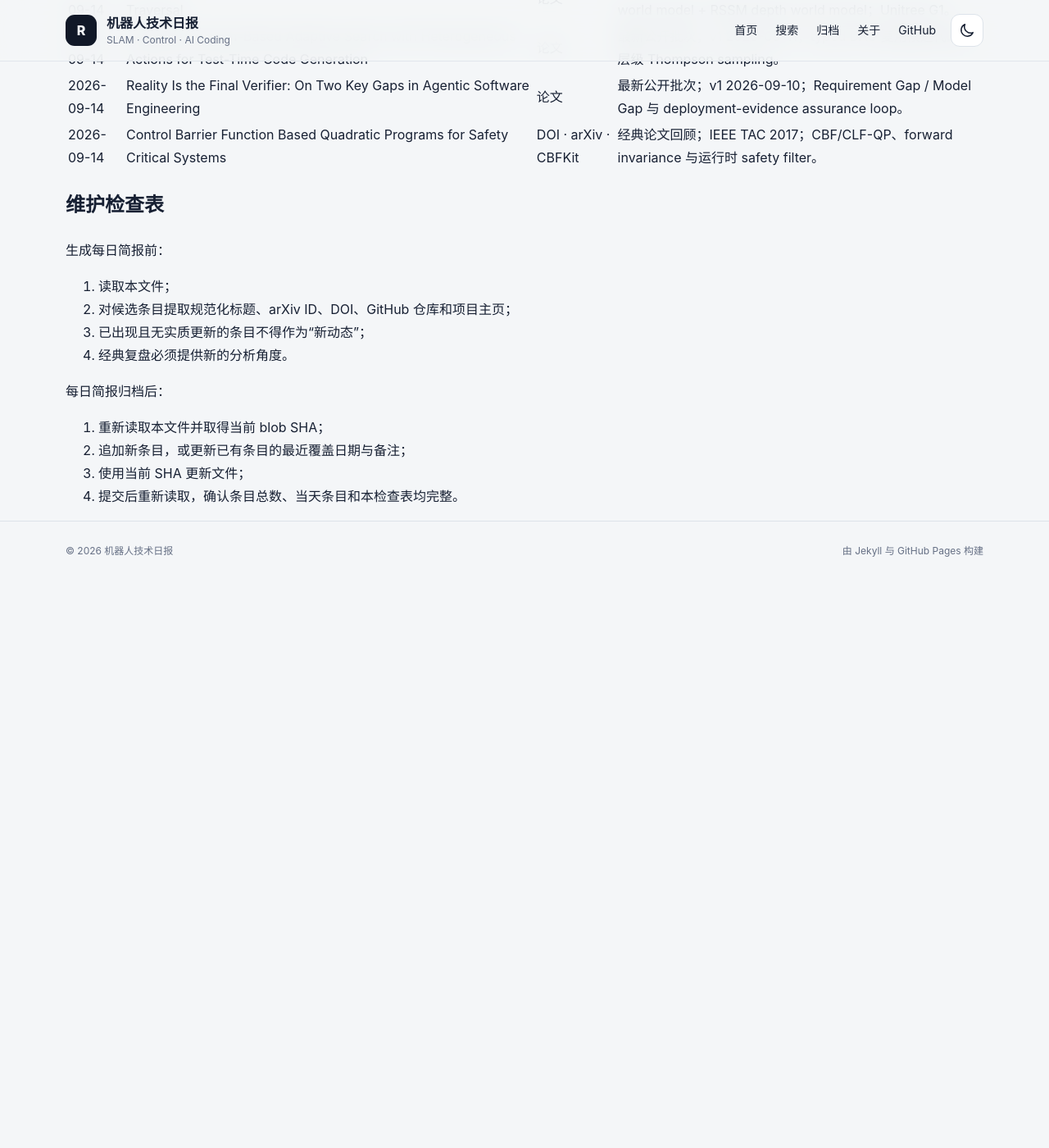
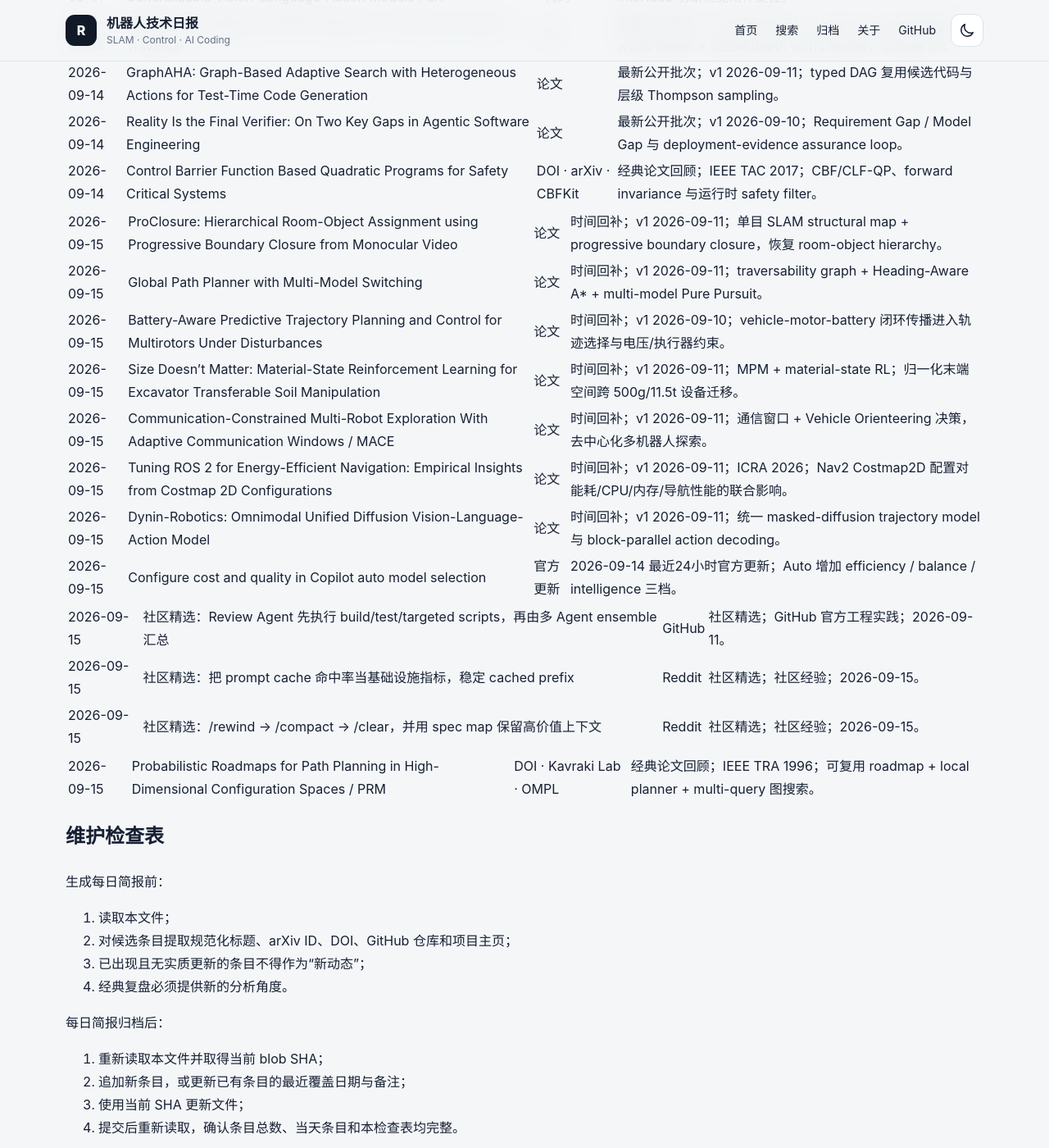
Before and after one commit to helywin/daily, a Jekyll site: the page built from robotics-brief-covered-items.md, in a window 1280 px wide and 1400 px high, scrolled down 39505 px. Shown: the whole window at 82% size. Built offline with Jekyll 4.4.1, drawn with Linux system fonts in a browser that asks for light colours; our own code applies the rules of GitHub Pages for plain Markdown files; before the commit the page ends 40213 px from its top, so only the background shows below that; some of the changed text lies outside the part shown.

Commit message:
docs: update robotics brief coverage index for 2026-09-15

```diff
--- a/robotics-brief-covered-items.md
+++ b/robotics-brief-covered-items.md
@@ -1,6 +1,6 @@
 # 机器人技术简报已覆盖条目索引
 
-> 最后更新：2026-09-14（Asia/Shanghai）
+> 最后更新：2026-09-15（Asia/Shanghai）
 >
 > 用途：每日简报选题前强制查重。本文件保留全部历史条目的最近覆盖日期、规范标题、至少一个可直接访问的原始来源和必要备注。
 >
@@ -87,6 +87,8 @@
 > 2026-09-13 新增 8 条主动态与 1 条经典论文回顾，共 594 条。
 >
 > 2026-09-14 早间首版新增 8 条主动态、1 条经典论文回顾与 3 条社区精选，共 606 条；随后因 arXiv 9 月 14 日最新公开批次刷新，更新同日文章并追加 8 条主动态与 1 条经典论文回顾，累计共 615 条。早间首版条目保留为历史覆盖记录。
+>
+> 2026-09-15 新增 8 条主动态、1 条经典论文回顾与 3 条社区精选，共 627 条。
 
 ## 已核验条目
 
@@ -587,7 +589,6 @@
 | 2026-09-02 | Claude Fable 5.1 | [官方发布](https://www.anthropic.com/claude/fable) | 2026-09-01 正式发布；长时 Coding/Knowledge Agent；API claude-fable-5-1。 |
 | 2026-09-02 | Direct Sparse Odometry (DSO) | [论文](https://arxiv.org/abs/1607.02565) · [官方代码](https://github.com/JakobEngel/dso) | 经典论文回顾；2016；稀疏直接法、联合光度标定与滑窗优化。 |
 
-
 | 2026-09-03 | Parallel Reference-Centric Continuous-Time Relative Localization with Augmented Clamped Non-Uniform B-Splines / CT-RIO | [论文](https://arxiv.org/abs/2602.22006) | 最近24小时实质更新；v1 2026-02-25，v4 2026-09-02；多机器人连续时间相对惯性里程计、异步观测与在线时钟偏差。 |
 | 2026-09-03 | Adaptive Depth-Map-Guided Bundle Adjustment for Correspondence-Free Multi-View Point Cloud Registration | [论文](https://arxiv.org/abs/2609.01089) · [代码](https://github.com/YiranZhou-Robotics/ADM-BA) | 时间回补；v1 2026-09-01；自适应多层 2.5D 深度地图、无显式 correspondence 多视图点云 BA。 |
 | 2026-09-03 | Accelerating Reinforcement Learning via MPC Solver-Gradient Guidance for Weights-varying MPC / SG-RL | [论文](https://arxiv.org/abs/2609.01061) | 时间回补；v1 2026-09-01；PPO 在线调 NMPC 权重，solver sensitivity 仅作辅助梯度；学习策略在高保真全尺寸赛车仿真验证。 |
@@ -627,7 +628,6 @@
 | 2026-09-06 | SWE-Gate: Passing Functional Tests Is Not Enough for Software Engineering Agents | [论文](https://arxiv.org/abs/2609.04167) | 时间回补；Review constraint benchmark |
 | 2026-09-06 | PatchBench: Evaluating AI Agents for Vulnerability Patching | [论文](https://arxiv.org/abs/2609.04075) | 时间回补；漏洞修复 Agent 评测 |
 | 2026-09-06 | RMA: Rapid Motor Adaptation for Legged Robots | [论文](https://arxiv.org/abs/2107.04034) | 经典论文回顾；RSS 2021 |
-
 
 | 2026-09-07 | FailBench: How Reliable are VLMs at Judging Robot Task Success? | [论文](https://arxiv.org/abs/2609.03611) | 时间回补；VLM 机器人失败判定 benchmark；2,197 attempts / 14 sources |
 | 2026-09-07 | Local Path Planning and Obstacle Avoidance for an Omnicopter Platform | [论文](https://arxiv.org/abs/2609.03630) | 时间回补；6D-DWA；0.2 s 本地规划循环；ICUAS 2026 |
@@ -688,7 +688,6 @@
 | 2026-09-11 | If It's Not Buggy, Don't Fix It: On the Dynamics of Iterative Bug-fixing with LLMs | [论文](https://arxiv.org/abs/2609.10123) | 时间回补；自动修复 damage rate 与 pseudo-bug-fixing cycle；停止条件 |
 | 2026-09-11 | LQR-Trees: Feedback Motion Planning via Sums-of-Squares Verification | [DOI](https://doi.org/10.1177/0278364910369189) | 经典论文回顾；IJRR 2010；LQR + SOS verified funnels / feedback motion planning |
 
-
 | 2026-09-12 | RIDE: Relocalization-Informed Depth Estimation with 3D Gaussian Splatting | [论文](https://arxiv.org/abs/2609.11079) | 时间回补；v1 2026-09-10；复用 PnP-RANSAC 2D-3D inlier 作为 metric depth 锚点，3DGS 重定位几何辅助稠密深度。 |
 | 2026-09-12 | ActSafeGuard: Differentiable and Training-Aligned Constraint Enforcement for Flow-Matching Policies | [论文](https://arxiv.org/abs/2609.11697) | 时间回补；v1 2026-09-10；可微 ray-scaling 硬动作可行域，与 flow-matching 训练对齐。 |
 | 2026-09-12 | Contact-Aware Incremental Model Predictive Control for an Underactuated Aerial Manipulator | [论文](https://arxiv.org/abs/2609.11661) | 时间回补；v1 2026-09-10；NMPC + whole-body INDI；欠驱动四旋翼真实接触书写与法向力跟踪。 |
@@ -698,7 +697,6 @@
 | 2026-09-12 | Ecdysis: Efficient and Effective Training of Runtime Harnesses for LLM Agents | [论文](https://arxiv.org/abs/2609.11677) | 时间回补；v1 2026-09-10；跨任务 failure aggregation 区分模型偶发错误与 harness 系统性缺陷。 |
 | 2026-09-12 | ChurnBench: A Drift-Aware Benchmark Demonstrating That Refresh Scheduling, Not Cache Age, Governs Staleness in Agentic AI | [论文](https://arxiv.org/abs/2609.11515) · [代码与数据](https://github.com/vsingh45/churnbench) | 时间回补；v1 2026-09-10；Agent 数据新鲜度 benchmark；TTL / refresh schedule 主导 freshness error。 |
 | 2026-09-12 | Task Space Regions / CBiRRT | [ICRA 2009](https://publications.ri.cmu.edu/manipulation-planning-on-constraint-manifolds) · [IJRR 2011 DOI](https://doi.org/10.1177/0278364910396389) | 经典论文回顾；约束流形采样、Task Space Region、CBiRRT/CBiRRT2。 |
-
 
 | 2026-09-13 | Visual-SLAM for the detection of hidden tomatoes in greenhouses by Hierarchical Localization and GLOMAP for robotized harvesting | [论文](https://arxiv.org/abs/2609.11766) · [HLoc-GLOMAP](https://github.com/pablovela5620/hloc-glomap) | 时间回补；v1 2026-09-10；单目 RGB + HLoc/GLOMAP 离线多视图重建遮挡番茄几何。 |
 | 2026-09-13 | Aerodynamic Prior-Free Coordinated Trajectory Generation and Tracking Control for a Tail-Sitter UAV | [论文](https://arxiv.org/abs/2609.11698) · [代码](https://github.com/SYSU-HILAB/AP-PnC) | 时间回补；v1 2026-09-10；协调飞行 differential flatness + 在线气动参数 NMPC，无需机体专属气动辨识。 |
@@ -734,6 +732,21 @@
 | 2026-09-14 | Reality Is the Final Verifier: On Two Key Gaps in Agentic Software Engineering | [论文](https://arxiv.org/abs/2609.12039) | 最新公开批次；v1 2026-09-10；Requirement Gap / Model Gap 与 deployment-evidence assurance loop。 |
 | 2026-09-14 | Control Barrier Function Based Quadratic Programs for Safety Critical Systems | [DOI](https://doi.org/10.1109/TAC.2016.2638961) · [arXiv](https://arxiv.org/abs/1609.06408) · [CBFKit](https://github.com/bardhh/cbfkit) | 经典论文回顾；IEEE TAC 2017；CBF/CLF-QP、forward invariance 与运行时 safety filter。 |
 
+| 2026-09-15 | ProClosure: Hierarchical Room-Object Assignment using Progressive Boundary Closure from Monocular Video | [论文](https://arxiv.org/abs/2609.12614) | 时间回补；v1 2026-09-11；单目 SLAM structural map + progressive boundary closure，恢复 room-object hierarchy。 |
+| 2026-09-15 | Global Path Planner with Multi-Model Switching | [论文](https://arxiv.org/abs/2609.13015) | 时间回补；v1 2026-09-11；traversability graph + Heading-Aware A* + multi-model Pure Pursuit。 |
+| 2026-09-15 | Battery-Aware Predictive Trajectory Planning and Control for Multirotors Under Disturbances | [论文](https://arxiv.org/abs/2609.12188) | 时间回补；v1 2026-09-10；vehicle-motor-battery 闭环传播进入轨迹选择与电压/执行器约束。 |
+| 2026-09-15 | Size Doesn't Matter: Material-State Reinforcement Learning for Excavator Transferable Soil Manipulation | [论文](https://arxiv.org/abs/2609.12677) | 时间回补；v1 2026-09-11；MPM + material-state RL；归一化末端空间跨 500g/11.5t 设备迁移。 |
+| 2026-09-15 | Communication-Constrained Multi-Robot Exploration With Adaptive Communication Windows / MACE | [论文](https://arxiv.org/abs/2609.12502) | 时间回补；v1 2026-09-11；通信窗口 + Vehicle Orienteering 决策，去中心化多机器人探索。 |
+| 2026-09-15 | Tuning ROS 2 for Energy-Efficient Navigation: Empirical Insights from Costmap 2D Configurations | [论文](https://arxiv.org/abs/2609.12971) | 时间回补；v1 2026-09-11；ICRA 2026；Nav2 Costmap2D 配置对能耗/CPU/内存/导航性能的联合影响。 |
+| 2026-09-15 | Dynin-Robotics: Omnimodal Unified Diffusion Vision-Language-Action Model | [论文](https://arxiv.org/abs/2609.13053) | 时间回补；v1 2026-09-11；统一 masked-diffusion trajectory model 与 block-parallel action decoding。 |
+| 2026-09-15 | Configure cost and quality in Copilot auto model selection | [官方更新](https://github.blog/changelog/2026-09-14-configure-cost-and-quality-in-copilot-auto-model-selection/) | 2026-09-14 最近24小时官方更新；Auto 增加 efficiency / balance / intelligence 三档。 |
+
+| 2026-09-15 | 社区精选：Review Agent 先执行 build/test/targeted scripts，再由多 Agent ensemble 汇总 | [GitHub](https://github.blog/changelog/2026-09-11-auto-resolution-and-analysis-updates-in-copilot-code-review/) | 社区精选；GitHub 官方工程实践；2026-09-11。 |
+| 2026-09-15 | 社区精选：把 prompt cache 命中率当基础设施指标，稳定 cached prefix | [Reddit](https://www.reddit.com/r/ClaudeCode/comments/1wbclml/claude_code_promptcache_bugs_who_pays_for_the/) | 社区精选；社区经验；2026-09-15。 |
+| 2026-09-15 | 社区精选：/rewind → /compact → /clear，并用 spec map 保留高价值上下文 | [Reddit](https://www.reddit.com/r/ClaudeAI/comments/1wgh4my/stop_writing_handoff_docs_rewind_is_the_tool_90/) | 社区精选；社区经验；2026-09-15。 |
+
+| 2026-09-15 | Probabilistic Roadmaps for Path Planning in High-Dimensional Configuration Spaces / PRM | [DOI](https://doi.org/10.1109/70.508439) · [Kavraki Lab](https://kavrakilab.rice.edu/publications/kavraki-svestka1996probabilistic-roadmaps-for.html) · [OMPL](https://ompl.kavrakilab.org/classompl_1_1geometric_1_1PRM.html) | 经典论文回顾；IEEE TRA 1996；可复用 roadmap + local planner + multi-query 图搜索。 |
+
 ## 维护检查表
 
 生成每日简报前：
```
